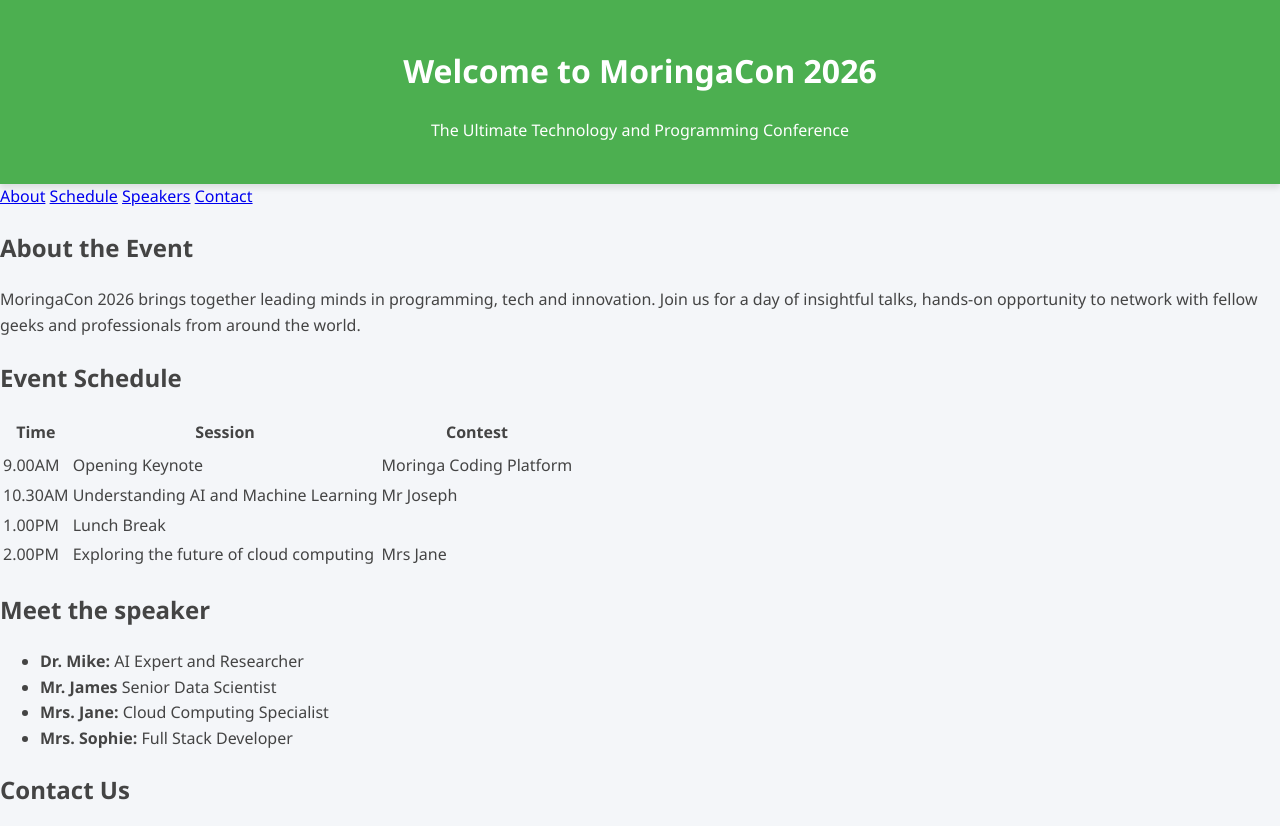
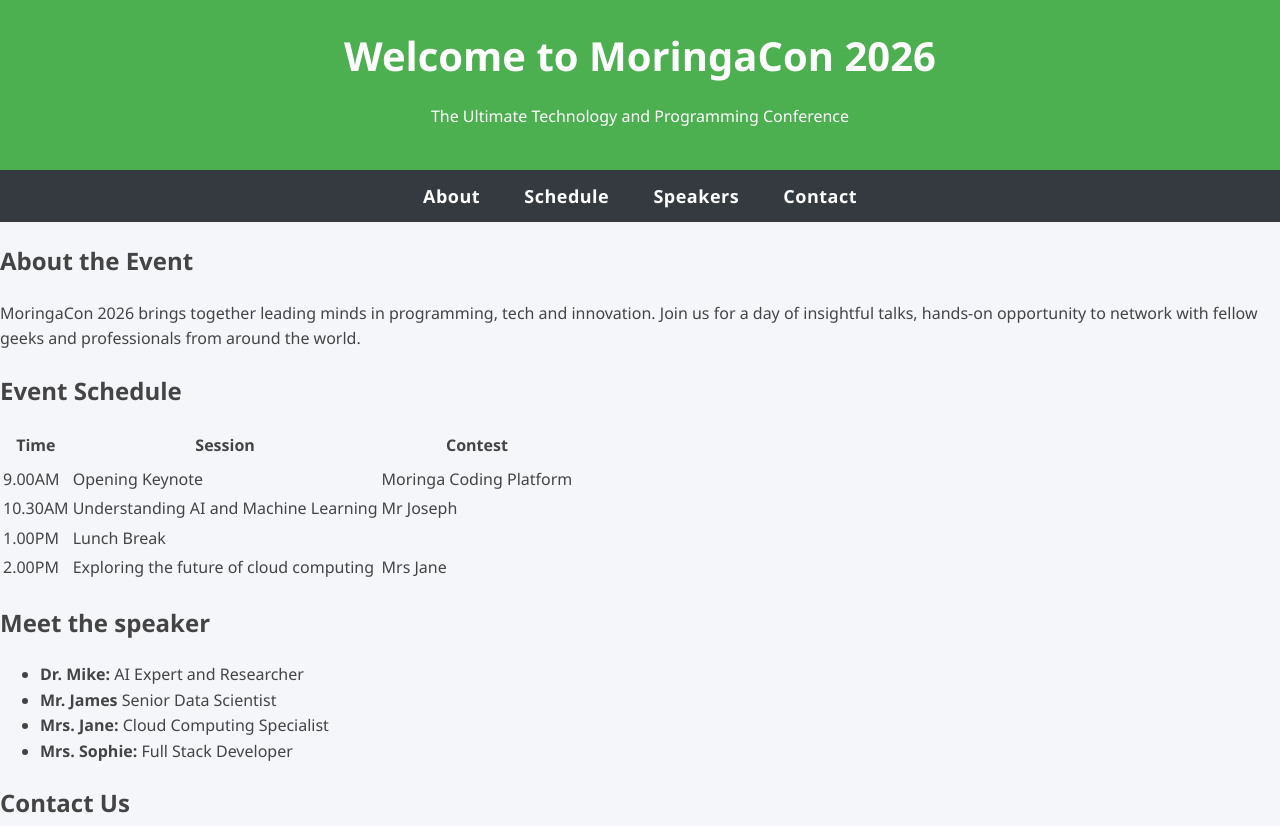
Before and after one commit to JeffKibet/geeks-website, a plain HTML site: page index.html in a window 1280 px wide. Shown: the top 826 px of the page. Drawn offline with Linux system fonts and the light colour scheme.

Commit message:
Feat: Update style for navigation bar

```diff
--- a/style.css
+++ b/style.css
@@ -17,7 +17,25 @@
     text-decoration: none;
     color: inherit;
 }
-header he{
+header h1{
     font-size: 40px;
     margin: 0;
 }
+nav{
+    background-color:#343a40;
+    text-align: center;
+    padding: 12px 0;
+
+}
+nav a{
+    text-decoration: none;
+    color:white;
+    margin:0 20px;
+    font-weight: 600;
+    font-size: 18px;
+    letter-spacing: 0.5px;
+}
+nav a:hover{
+    color: #ff6347;
+    text-decoration: underline;
+}
```
